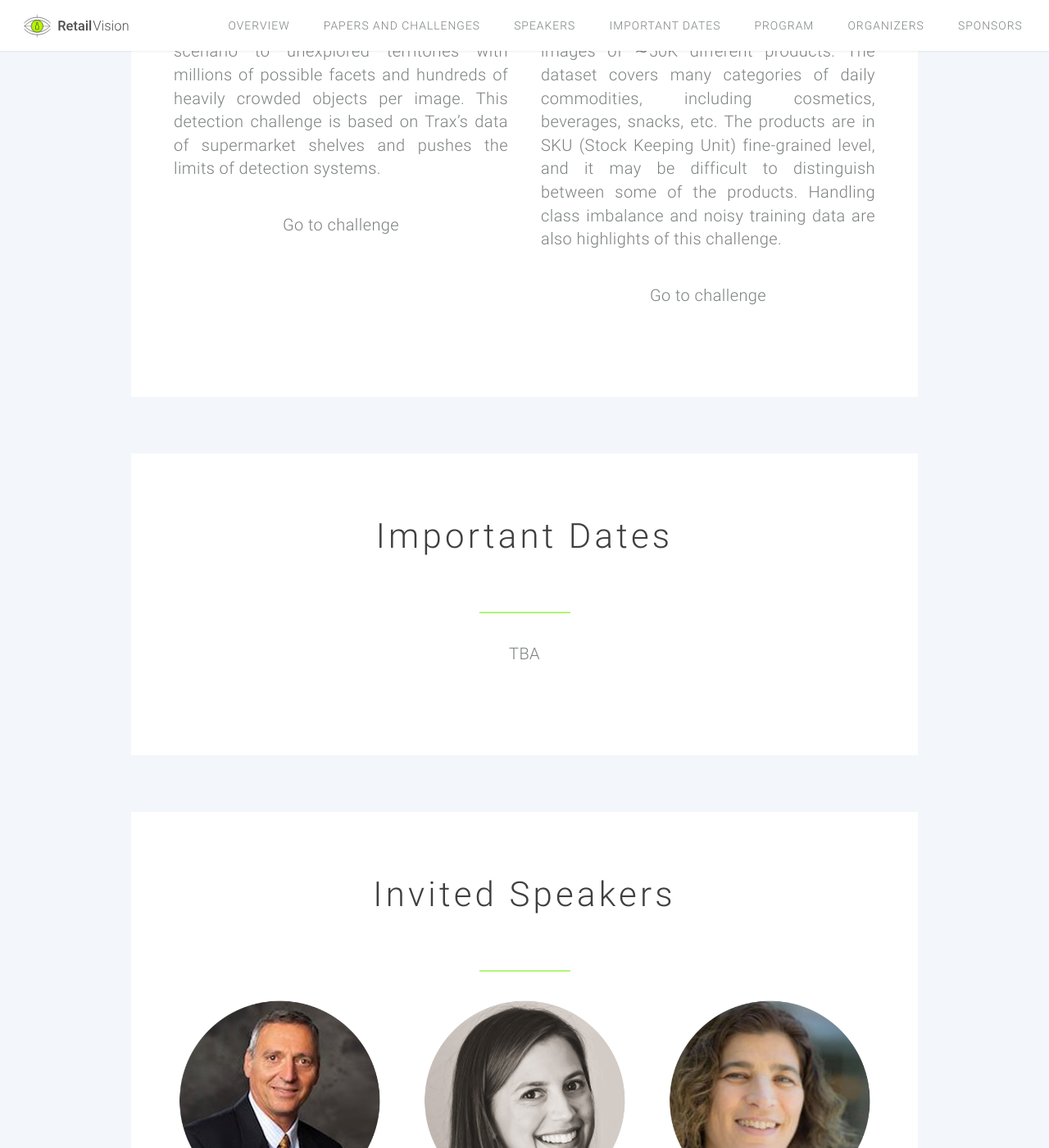
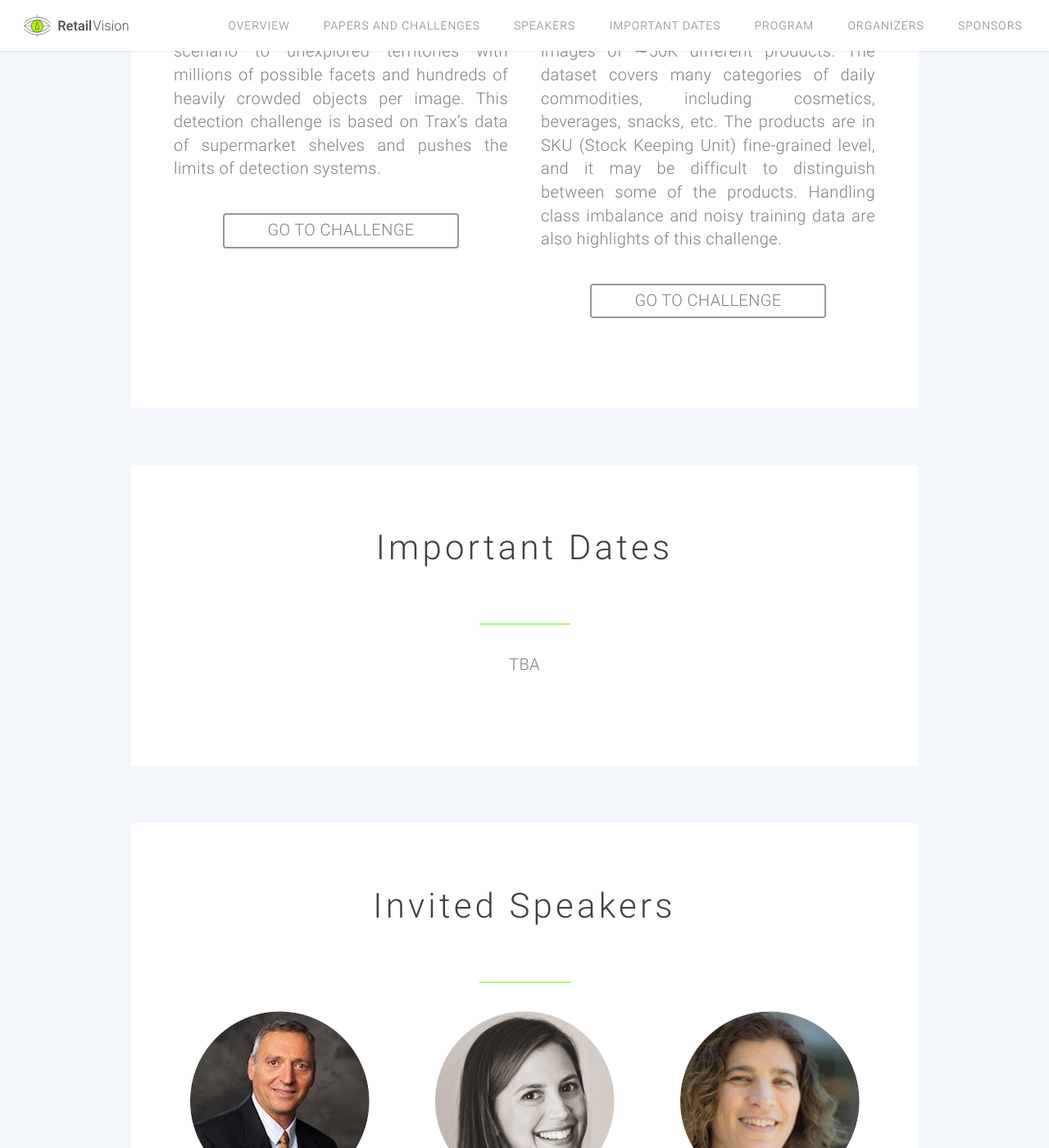
Before and after one commit to retailvisionworkshop/retailvisionworkshop.github.io, a Jekyll site: the page built from index.html, in a window 1280 px wide and 1400 px high, scrolled down 2972 px. Shown: the whole window at 82% size. Built offline with Jekyll 4.4.1, drawn with Linux system fonts in a browser that asks for light colours.

Commit message:
updated challenges style

```diff
--- a/css/style.css
+++ b/css/style.css
@@ -139,7 +139,7 @@
 	#major_line {
 		width: 111px;
 		height: 2px;
-		border: solid 1.8px #b0f778;
+		border: solid 1px #b0f778;
 		margin-top: 2em;
 		margin-bottom: 2em;
 
@@ -149,7 +149,7 @@
 	}
 	#minor_line {
 		width: 4em;
-		height: 2px;
+		height: 1px;
 		border: solid 1px #e7e7e7;
 		margin: 0 auto;
 		margin-top: 0.7em;
@@ -181,7 +181,7 @@
 	}
 
 	#table_row {
-		/*padding-left: 10em;*/
+		padding-left: 7em;
 	}
 
 	#table_left {
@@ -269,6 +269,21 @@
 		background-image: url("/images/Logo.svg");
 		background-repeat: no-repeat, repeat;
 	}
+
+
+	#challenge_button_frame {
+		border: solid 1px rgb(151, 151, 151);
+		border-style: solid;
+		border-width: 2px;
+		border-radius: 4px;
+		padding-top: 5px;
+		padding-bottom: 5px;
+		margin-left: 3em;
+		margin-right: 3em;
+		font-size: 1.15em;
+		text-transform: uppercase;
+	}
+
 
 
 /* Section/Article */
@@ -441,7 +456,12 @@
 			}
    .image-circle{
         border-radius: 50%;
-        width: 95%;
+        width: 85%;
+   }
+
+   .image-circle-organizers{
+        border-radius: 50%;
+        width: 85%;
    }
 
     .thumbnail{
```
